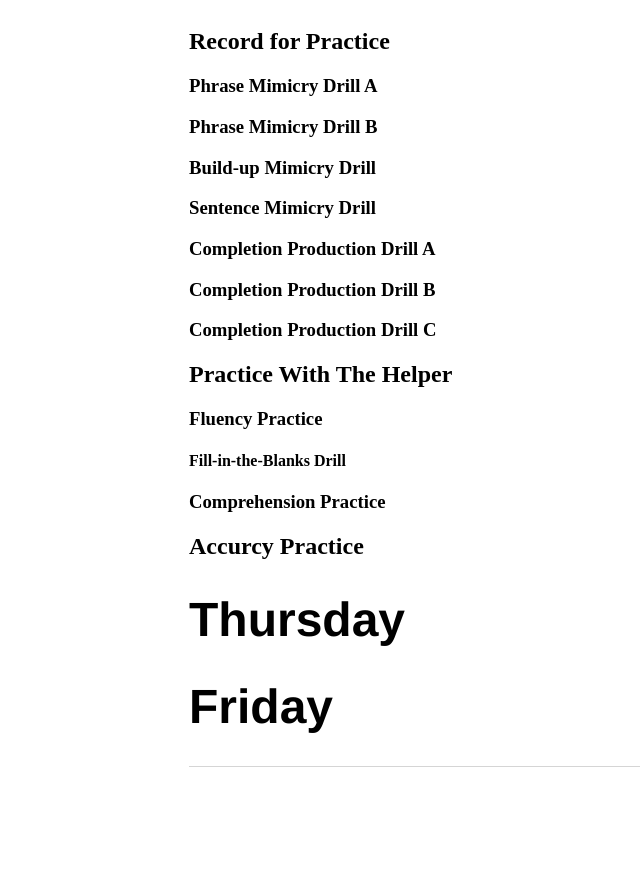
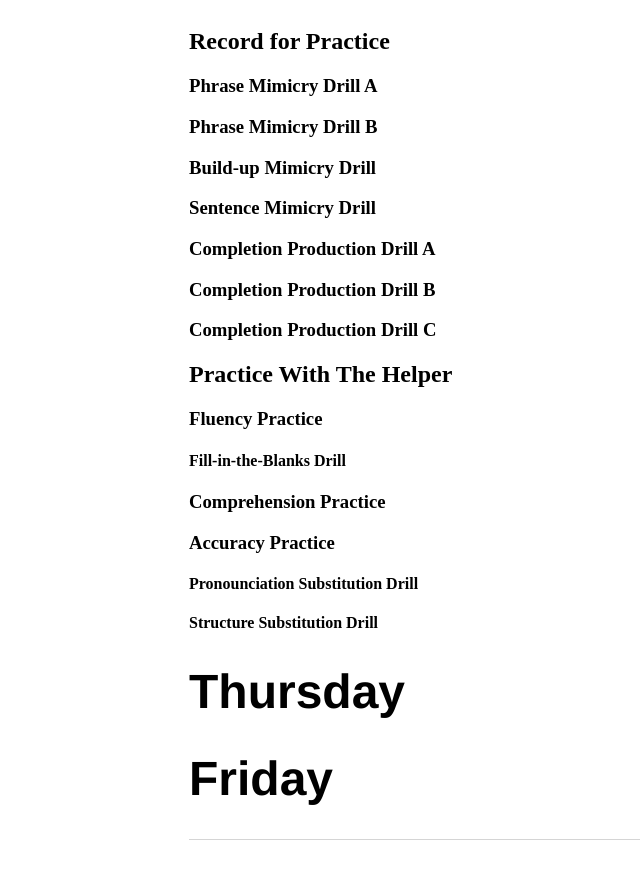
Before and after one commit to nczempin/ll, a Jekyll site: the page built from lamp-learner.md, in a window 1280 px wide and 900 px high, scrolled down 3100 px. Shown: the top 879 px of the window, without its empty margins (3-643 px from the left). Built offline with Jekyll 4.4.1, drawn with Linux system fonts in a browser that asks for light colours; before the commit the page ends 3927 px from its top, so only the background shows below that.

Commit message:
Update lamp-learner.md

```diff
--- a/lamp-learner.md
+++ b/lamp-learner.md
@@ -103,6 +103,9 @@ The text will be a short story about yourself.
 ### Fluency Practice
 #### Fill-in-the-Blanks Drill
 ### Comprehension Practice
-## Accurcy Practice
+### Accuracy Practice
+#### Pronounciation Substitution Drill
+#### Structure Substitution Drill
+
 # Thursday
 # Friday
```
